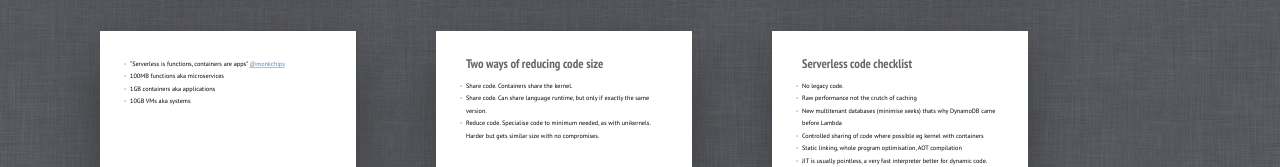
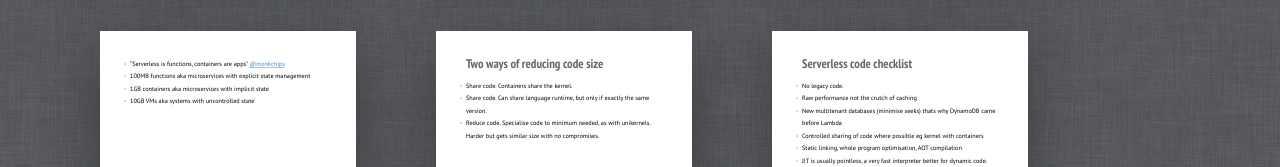
Before and after one commit to justincormack/serverless-lightning-talk, a plain HTML site: page index.html in a window 1280 px wide. Shown: the part 1159-1326 px from the top of the page. Drawn offline with Linux system fonts and the light colour scheme.

Commit message:
tweaks
Signed-off-by: Justin Cormack <justin.cormack@docker.com>

```diff
--- a/index.html
+++ b/index.html
@@ -183,9 +183,9 @@
 <div>
 <ul>
 	<li>“Serverless is functions, containers are apps” <a href="https://twitter.com/monkchips">@monkchips</a>
-  <li>100MB functions aka microservices
-	<li>1GB containers aka applications
-	<li>10GB VMs aka systems
+  <li>100MB functions aka microservices with explicit state management
+	<li>1GB containers aka microservices with implicit state
+	<li>10GB VMs aka systems with uncontrolled state
 <ul>
 </div>
 </section>
```
